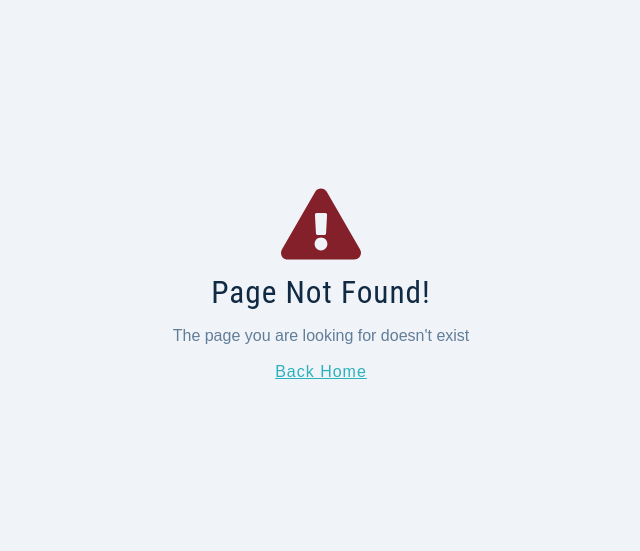
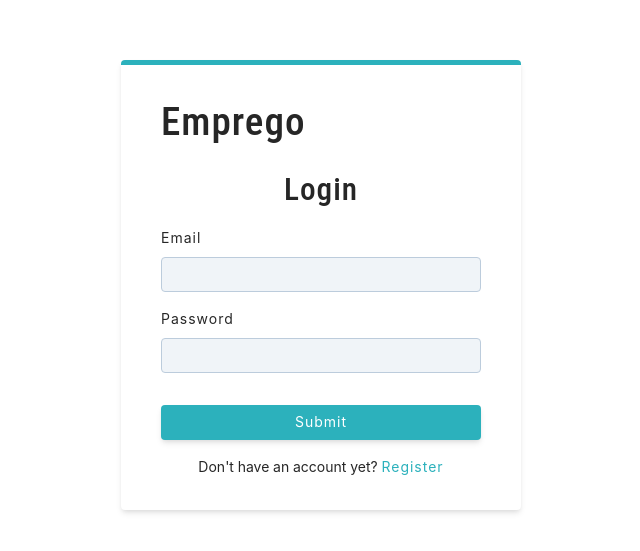
Before and after one commit to YellowFlash2012/emprego-fs, a React (Create React App) app in the folder client/: page /register in a window 1280 px wide. Before the commit this address had no page. Shown: the part 115-666 px from the top of the page, without its empty margins (319-959 px from the left). Built offline with nearby package versions, Linux system fonts and the light colour scheme.

Commit message:
created a formrow component to redner on the register page and conditionally rendered the auth form depending on whether user is already registered or not

```diff
--- a/client/src/App.js
+++ b/client/src/App.js
@@ -1,6 +1,9 @@
 import Landing from "./pages/Landing";
 import {BrowserRouter, Routes,Route} from "react-router-dom"
 import Error from "./pages/Error";
+import Register from "./pages/Register";
+
+import "antd/dist/antd.min.css";
 
 
 function App() {
@@ -8,6 +11,7 @@ function App() {
     <BrowserRouter>
       <Routes>
         <Route path="/" element={<Landing />} />
+        <Route path="/register" element={<Register />} />
 
         <Route path="*" element={<Error/>} />
     </Routes>
--- /dev/null
+++ b/client/src/components/Alert.js
@@ -0,0 +1,6 @@
+import { Alert } from "antd";
+
+const InputAlert = () => {
+    return <Alert message="Error Text" type="error" />;
+};
+export default InputAlert;
--- /dev/null
+++ b/client/src/components/FormRow.js
@@ -0,0 +1,18 @@
+const FormRow = ({type,name,value,handleChange,labelText}) => {
+    return (
+        <div className="form-row">
+            <label htmlFor={name} className="form-label">
+                {labelText || name}
+            </label>
+
+            <input
+                type={type}
+                name={name}
+                value={value}
+                onChange={handleChange}
+                className="form-input"
+            />
+        </div>
+    );
+};
+export default FormRow;
--- a/client/src/pages/Register.js
+++ b/client/src/pages/Register.js
@@ -1,4 +1,73 @@
+import { useState } from "react";
+import { Link } from "react-router-dom";
+import InputAlert from "../components/Alert";
+import FormRow from "../components/FormRow";
+import Logo from "../components/Logo";
+import Wrapper from "../wrappers/RegisterPage"
+
+const initialState = {
+    name: "",
+    email: "",
+    password: "",
+    isMember: true,
+    showAlert:false
+}
+
 const Register = () => {
-    return <div>Register</div>;
+    const [values, setValues] = useState(initialState);
+
+    const toggleMember = () => {
+        setValues({ ...values, isMember: !values.isMember });
+    }
+
+    const handleChange=()=>{}
+
+    const authHandler = () => { }
+    return (
+        <Wrapper className="full-page">
+            <form className="form" onSubmit={authHandler}>
+                <Logo />
+                <h3>{values.isMember ? "Login" : "Register"}</h3>
+
+                {values.showAlert && <InputAlert />}
+
+                {!values.isMember && (
+                    <FormRow
+                        type="text"
+                        name="name"
+                        value={values.name}
+                        handleChange={handleChange}
+                    />
+                )}
+
+                <FormRow
+                    type="email"
+                    name="email"
+                    value={values.email}
+                    handleChange={handleChange}
+                />
+
+                <FormRow
+                    type="password"
+                    name="password"
+                    value={values.password}
+                    handleChange={handleChange}
+                />
+
+                <button className="btn btn-block">Submit</button>
+
+                <p>
+
+                {values.isMember ?
+                        "Don't have an account yet?"
+                        : "Already have an account?"
+                    } {""}
+                <button type="button" className="member-btn" onClick={toggleMember}>
+                    {values.isMember?"Register":"Login"}
+                </button>
+                    </p>
+            </form>
+        </Wrapper>
+    );
 };
 export default Register;
```
